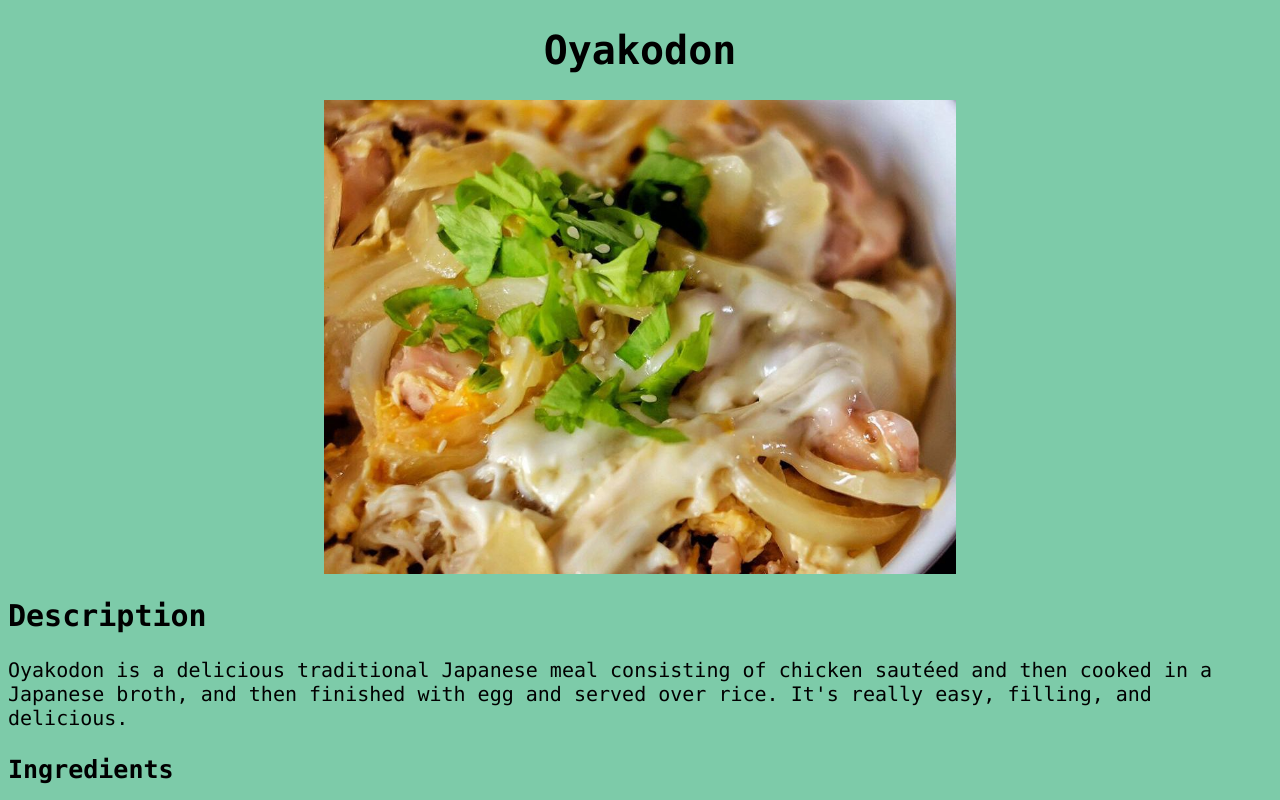
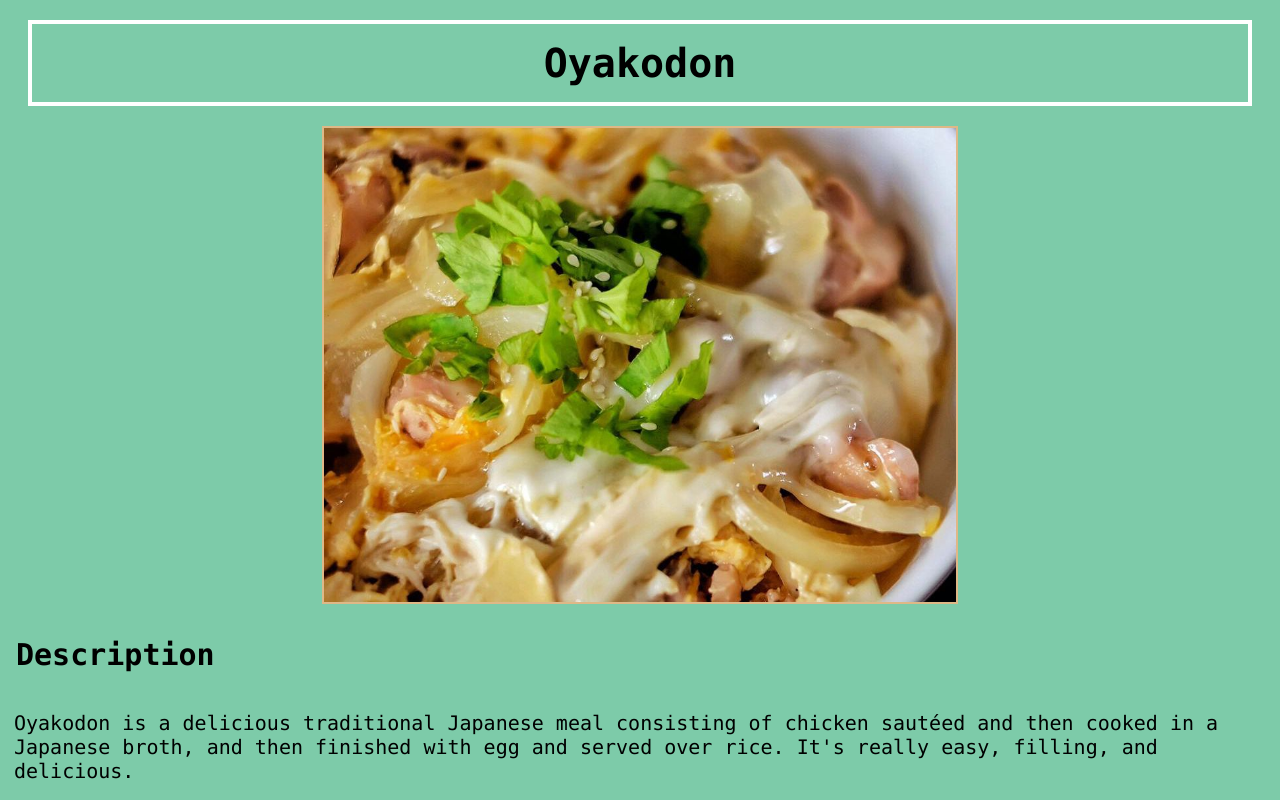
Before and after one commit to Akhilesh-Reddy13/odin-recipes, a plain HTML site: page recipes/odon.html in a window 1280 px wide. Shown: the top 800 px of the page. Drawn offline with Linux system fonts and the light colour scheme.

Commit message:
Added border to recipe names

```diff
--- a/recipes/styles.css
+++ b/recipes/styles.css
@@ -6,6 +6,9 @@ body{
 {
     font-size: 40px;
     text-align: center;
+    padding: 16px;
+    margin: 20px;
+    border: 4px solid white;
 }
 .center{
     display: block;
@@ -14,21 +17,25 @@ body{
     margin-left: auto;
     margin-right: auto;
     width: 50%;
+    border: 2px solid burlywood;
 }
 .head2{
     font-size: 30px;
+    padding: 8px;
 }
 .head3{
     font-size: 25px;
+    padding: 8px;
 }
 p{
     font-size: 20px;
+    padding: 6px;
 }
 .list
 {
     font-size: 20px;
 }
 .b{
-    background-color:red;
+    background-color:rgb(255, 102, 0);
     font-size: 25px;
 }
```
